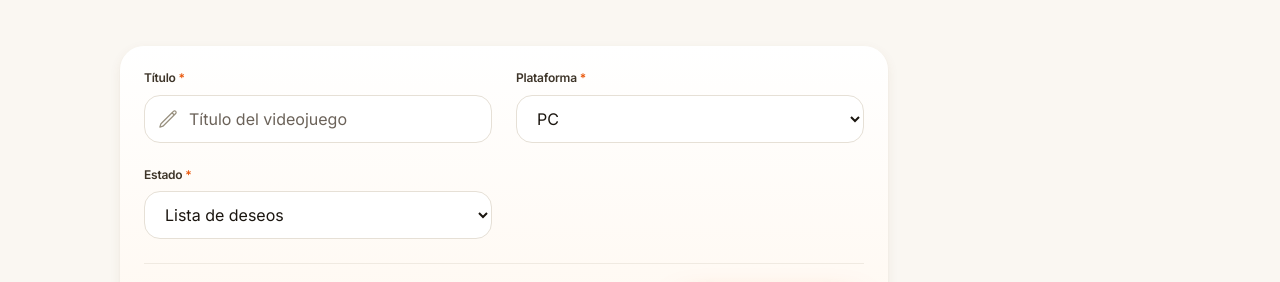
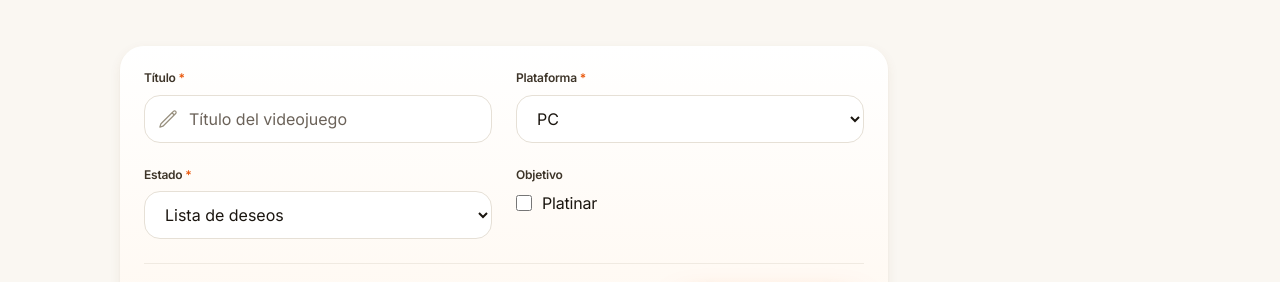
Before and after one commit to JavierMedarde99/frontend-collection, a React (Vite) app: page /juegos/nuevo in a window 1280 px wide. Shown: the part 382-664 px from the top of the page. Built offline with nearby package versions, Linux system fonts and the light colour scheme.

Commit message:
feat: checkbox Platinar en GameForm para plataforma PC (issue #53)

```diff
--- a/src/components/GameForm.tsx
+++ b/src/components/GameForm.tsx
@@ -94,6 +94,7 @@ export default function GameForm({ initial = {}, submitLabel, onSubmit, error, i
     dateCompleted: '',
     externalSource: '',
     externalId: '',
+    obtainPlatinum: false,
     ...initial,
   })
   const [submitting, setSubmitting] = useState(false)
@@ -129,6 +130,8 @@ export default function GameForm({ initial = {}, submitLabel, onSubmit, error, i
       comment: form.comment?.trim() || undefined,
       dateAdded: form.dateAdded || undefined,
       dateCompleted: form.dateCompleted || undefined,
+      obtainPlatinum:
+        form.platform === GamePlatform.PC && form.obtainPlatinum ? true : undefined,
       ...(isCreate ? {} : { externalSource: form.externalSource?.trim() || undefined, externalId: form.externalId?.trim() || undefined }),
     }
 
@@ -168,6 +171,19 @@ export default function GameForm({ initial = {}, submitLabel, onSubmit, error, i
             ))}
           </select>
         </Field>
+        {form.platform === GamePlatform.PC && (
+          <Field label="Objetivo">
+            <label className="flex items-center gap-2.5 text-body cursor-pointer">
+              <input
+                type="checkbox"
+                className="w-4 h-4 rounded accent-brand"
+                checked={form.obtainPlatinum === true}
+                onChange={(e) => setForm((f) => ({ ...f, obtainPlatinum: e.target.checked }))}
+              />
+              Platinar
+            </label>
+          </Field>
+        )}
         {!isCreate && (
           <Field label="URL de imagen" icon="thumbnail">
             <input className="input" value={form.thumbnailUrl} onChange={set('thumbnailUrl')} placeholder="https://…" />
--- a/src/types/GameApi.ts
+++ b/src/types/GameApi.ts
@@ -31,6 +31,7 @@ export interface GameFormData {
   dateCompleted?: string
   externalSource?: string
   externalId?: string
+  obtainPlatinum?: boolean
 }
 
 export interface SearchGameResult {
```
